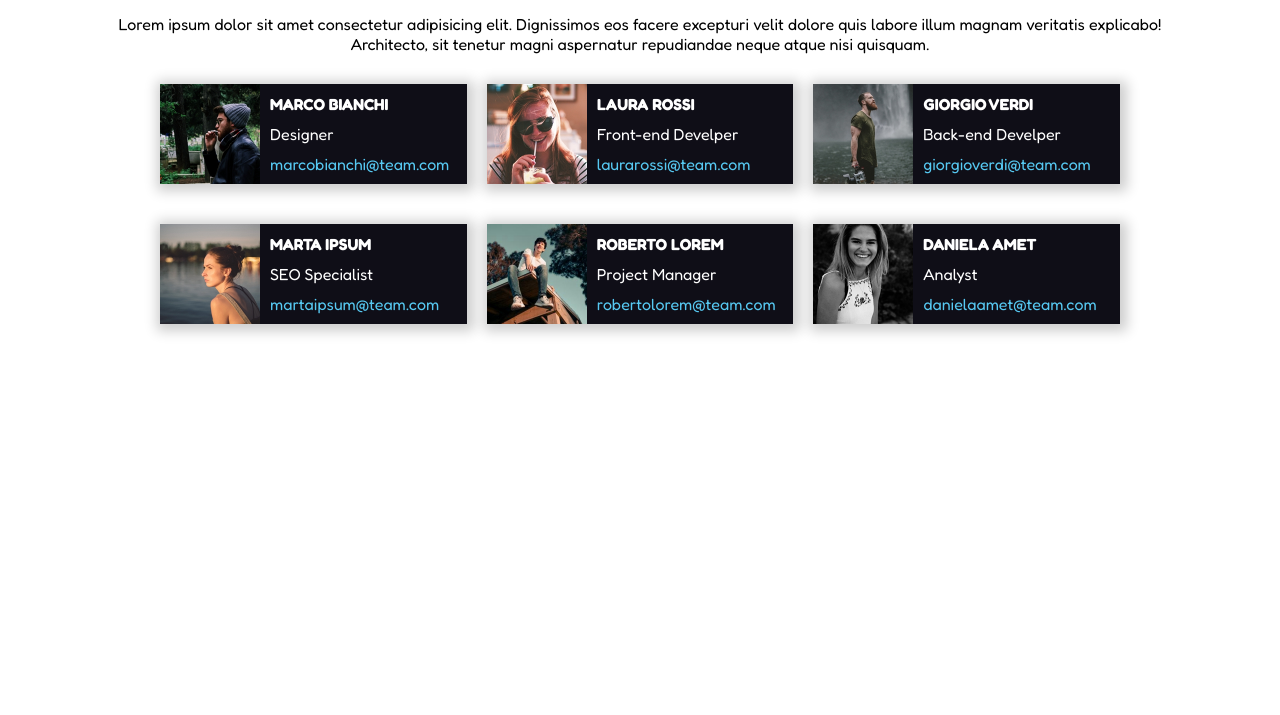
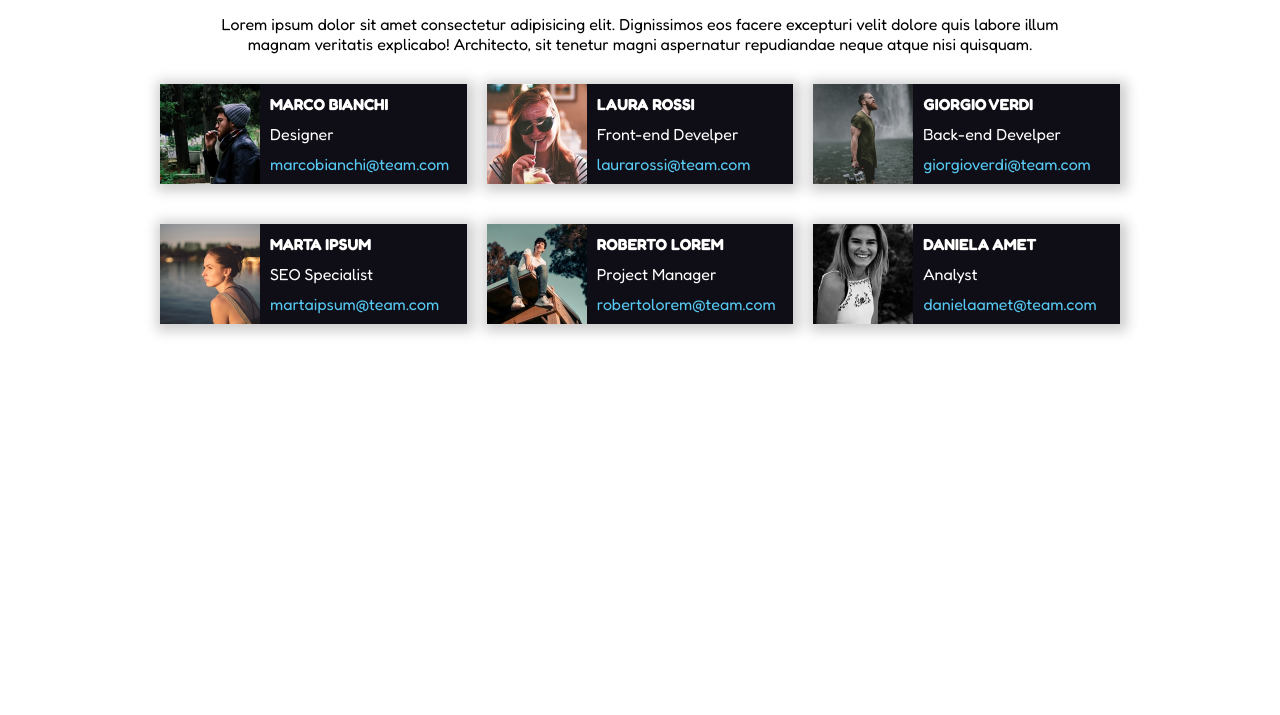
Before and after one commit to DanielePilati/html-css-flex-cards, a plain HTML site: page index.html in a window 1280 px wide. Shown: the part 85-800 px from the top of the page. Drawn offline with Linux system fonts and the light colour scheme.

Commit message:
[upd] fix h4

```diff
--- a/css/style.css
+++ b/css/style.css
@@ -14,7 +14,7 @@ h1 {
 }
 h4 {
   text-align: center;
-  margin: 10px 85px;
+  margin: 10px 15%;
   font-weight: 400;
 }
 
```
